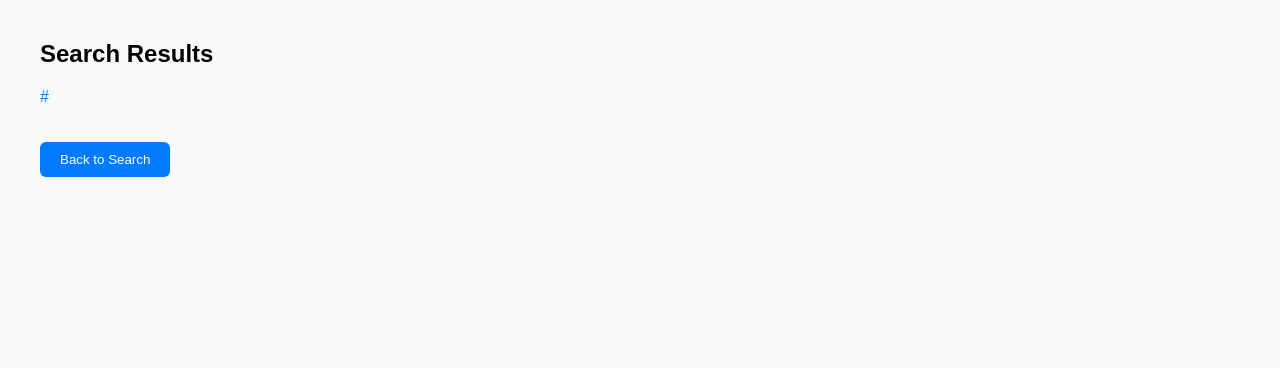
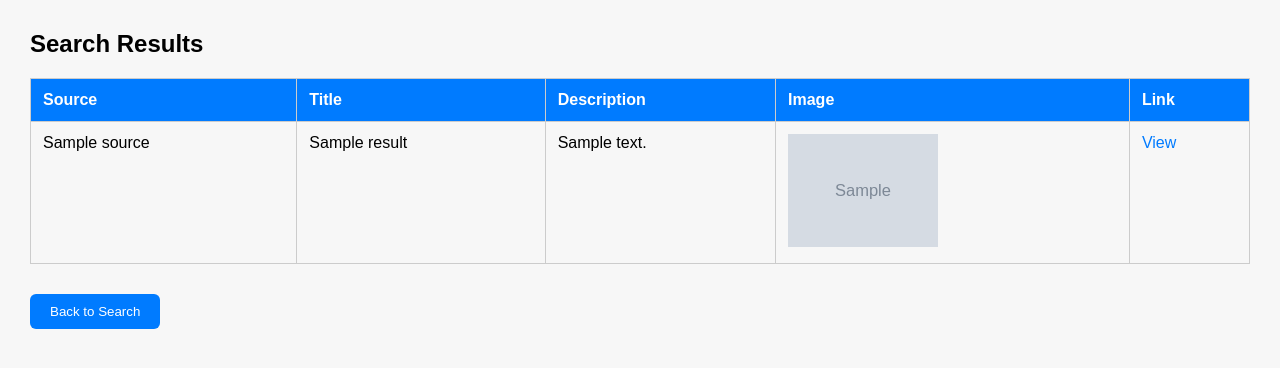
Before and after one commit to tfe1/part-number-search, a Flask app: template templates/results.html in a window 1280 px wide. Shown: the top 368 px of the page. Run offline with Flask 3, Linux system fonts and the light colour scheme; the template is opened without the code that fills it: most values are stand-ins (such as "Sample title", 1, 10 or a date in 2020); grey boxes marked "Sample" are stand-in pictures.

Commit message:
Update results.html

```diff
--- a/templates/results.html
+++ b/templates/results.html
@@ -6,15 +6,27 @@
     <style>
         body {
             font-family: Arial, sans-serif;
-            margin: 40px;
-            background: #f8f9fa;
+            margin: 30px;
+            background: #f7f7f7;
         }
-        ul {
-            list-style: none;
-            padding: 0;
+        table {
+            width: 100%;
+            border-collapse: collapse;
+            margin-top: 20px;
         }
-        li {
-            margin-bottom: 10px;
+        th, td {
+            border: 1px solid #ccc;
+            padding: 12px;
+            text-align: left;
+            vertical-align: top;
+        }
+        th {
+            background-color: #007bff;
+            color: white;
+        }
+        img {
+            max-width: 150px;
+            height: auto;
         }
         a {
             color: #007bff;
@@ -24,10 +36,10 @@
             text-decoration: underline;
         }
         button {
-            margin-top: 20px;
-            background-color: #007bff;
+            margin-top: 30px;
+            padding: 10px 20px;
+            background: #007bff;
             color: white;
-            padding: 10px 20px;
             border: none;
             border-radius: 6px;
             cursor: pointer;
@@ -36,15 +48,36 @@
 </head>
 <body>
     <h2>Search Results</h2>
-    {% if urls %}
-        <ul>
-            {% for url in urls %}
-                <li><a href="{{ url }}" target="_blank">{{ url }}</a></li>
-            {% endfor %}
-        </ul>
+
+    {% if results %}
+    <table>
+        <tr>
+            <th>Source</th>
+            <th>Title</th>
+            <th>Description</th>
+            <th>Image</th>
+            <th>Link</th>
+        </tr>
+        {% for result in results %}
+        <tr>
+            <td>{{ result.source }}</td>
+            <td>{{ result.title }}</td>
+            <td>{{ result.description }}</td>
+            <td>
+                {% if result.image %}
+                    <img src="{{ result.image }}" alt="Product image">
+                {% else %}
+                    N/A
+                {% endif %}
+            </td>
+            <td><a href="{{ result.url }}" target="_blank">View</a></td>
+        </tr>
+        {% endfor %}
+    </table>
     {% else %}
-        <p>No results found.</p>
+    <p>No results found.</p>
     {% endif %}
+
     <a href="/"><button>Back to Search</button></a>
 </body>
 </html>
```
